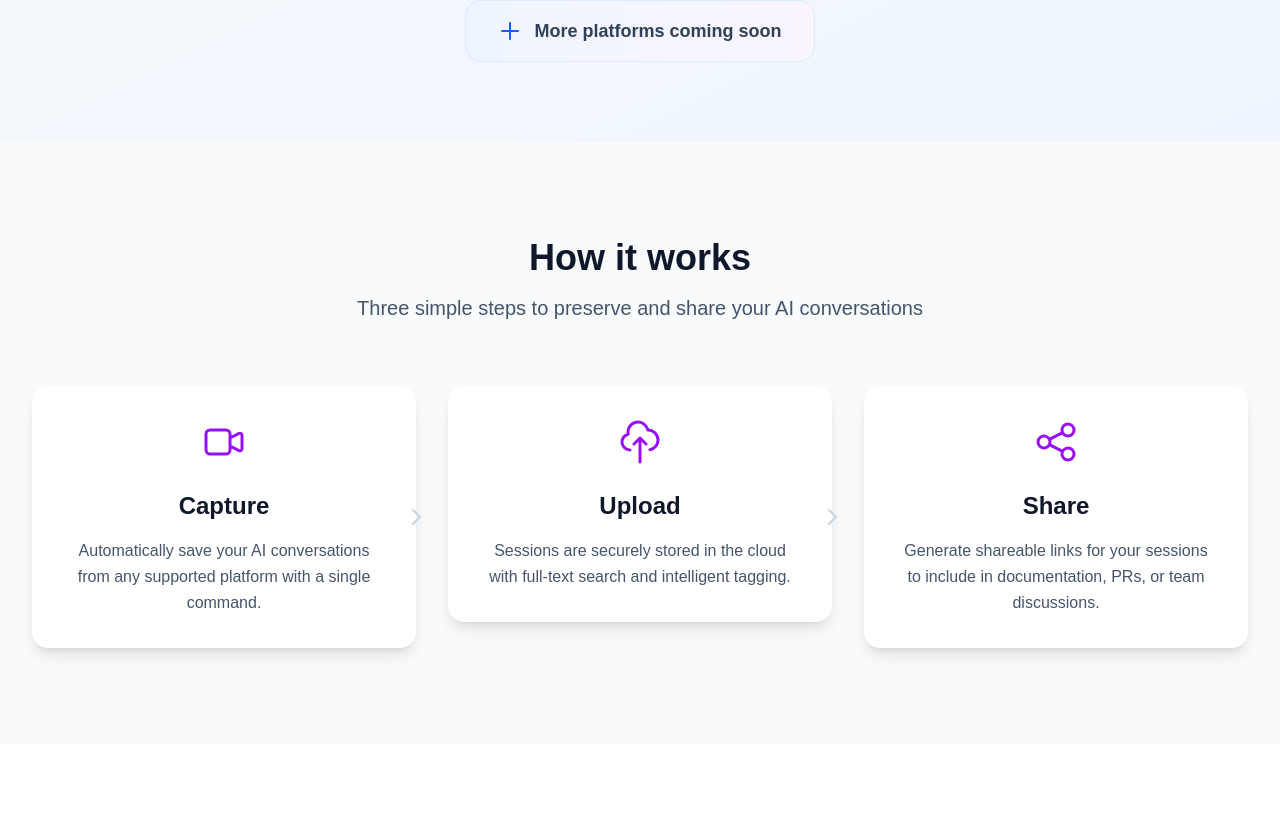
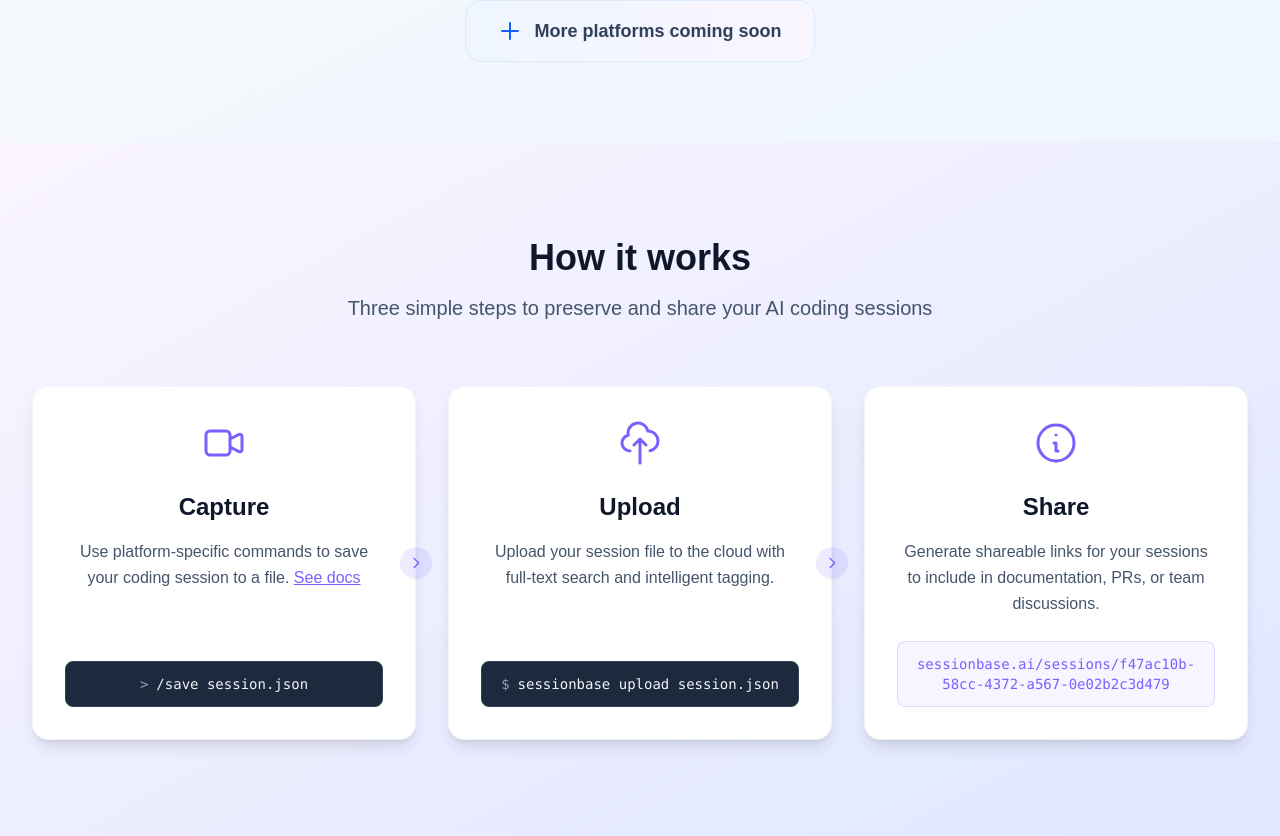
Before and after one commit to owenmccadden/sessionbase-frontend, a Next.js app: page / in a window 1280 px wide. Shown: the part 1351-2187 px from the top of the page. Before the commit the page ends 2095 px from the top, so only its background shows below. Built offline with nearby package versions, Linux system fonts and the light colour scheme; no server answers.

Commit message:
Cleanup the howItWorks component

```diff
--- a/src/components/HowItWorks.js
+++ b/src/components/HowItWorks.js
@@ -2,7 +2,9 @@ export default function HowItWorks() {
   const steps = [
     {
       title: "Capture",
-      description: "Automatically save your AI conversations from any supported platform with a single command.",
+      description: "Use platform-specific commands to save your coding session to a file.",
+      command: "/save session.json",
+      docsLink: "https://docs.sessionbase.ai",
       icon: (
         <svg className="w-12 h-12" fill="none" stroke="currentColor" viewBox="0 0 24 24">
           <path
@@ -16,7 +18,8 @@ export default function HowItWorks() {
     },
     {
       title: "Upload",
-      description: "Sessions are securely stored in the cloud with full-text search and intelligent tagging.",
+      description: "Upload your session file to the cloud with full-text search and intelligent tagging.",
+      command: "sessionbase upload session.json",
       icon: (
         <svg className="w-12 h-12" fill="none" stroke="currentColor" viewBox="0 0 24 24">
           <path
@@ -31,13 +34,14 @@ export default function HowItWorks() {
     {
       title: "Share",
       description: "Generate shareable links for your sessions to include in documentation, PRs, or team discussions.",
+      shareUrl: "sessionbase.ai/sessions/f47ac10b-58cc-4372-a567-0e02b2c3d479",
       icon: (
         <svg className="w-12 h-12" fill="none" stroke="currentColor" viewBox="0 0 24 24">
           <path
             strokeLinecap="round"
             strokeLinejoin="round"
             strokeWidth={1.5}
-            d="M8.684 13.342C8.886 12.938 9 12.482 9 12c0-.482-.114-.938-.316-1.342m0 2.684a3 3 0 110-2.684m0 2.684l6.632 3.316m-6.632-6l6.632-3.316m0 0a3 3 0 105.367-2.684 3 3 0 00-5.367 2.684zm0 9.316a3 3 0 105.367 2.684 3 3 0 00-5.367-2.684z"
+            d="M13 16h-1v-4h-1m1-4h.01M21 12a9 9 0 11-18 0 9 9 0 0118 0z"
           />
         </svg>
       ),
@@ -45,28 +49,63 @@ export default function HowItWorks() {
   ];
 
   return (
-    <section className="py-24 bg-slate-50">
+    <section className="py-24 bg-gradient-to-br from-purple-50 to-indigo-100">
       <div className="max-w-7xl mx-auto px-4 sm:px-6 lg:px-8">
         <div className="text-center mb-16">
           <h2 className="text-4xl font-semibold text-slate-900 mb-4">How it works</h2>
           <p className="text-xl text-slate-600 max-w-2xl mx-auto">
-            Three simple steps to preserve and share your AI conversations
+            Three simple steps to preserve and share your AI coding sessions
           </p>
         </div>
 
-        <div className="grid md:grid-cols-3 gap-8">
+        <div className="grid md:grid-cols-3 gap-8 md:items-stretch">
           {steps.map((step, index) => (
-            <div key={step.title} className="text-center relative">
-              <div className="bg-white rounded-2xl p-8 shadow-lg hover:shadow-xl transition-shadow">
-                <div className="text-purple-600 mb-6 flex justify-center">{step.icon}</div>
+            <div key={step.title} className="text-center relative flex">
+              <div className="bg-white rounded-2xl p-8 shadow-lg hover:shadow-xl transition-all duration-300 border border-slate-100 group flex flex-col flex-1">
+                <div className="mb-6 flex justify-center group-hover:scale-110 transition-transform duration-300" style={{color: '#7B5FFF'}}>{step.icon}</div>
                 <h3 className="text-2xl font-semibold text-slate-900 mb-4">{step.title}</h3>
-                <p className="text-slate-600 leading-relaxed">{step.description}</p>
+                <p className="text-slate-600 leading-relaxed mb-6 flex-1">
+                  {step.description}
+                  {step.docsLink && (
+                    <>
+                      {' '}
+                      <a
+                        href={step.docsLink}
+                        target="_blank"
+                        rel="noopener noreferrer"
+                        className="underline hover:opacity-80"
+                        style={{color: '#7B5FFF'}}
+                      >
+                        See docs
+                      </a>
+                    </>
+                  )}
+                </p>
+                <div className="mt-auto">
+                  {step.command && (
+                    <div className="bg-slate-800 border border-slate-700 rounded-lg p-3">
+                      <code className="text-slate-100 text-sm block" style={{fontFamily: 'SF Mono, Monaco, Inconsolata, "Roboto Mono", Consolas, "Courier New", monospace'}}>
+                        <span className="text-slate-400 mr-2">{step.command.startsWith('/') ? '>' : '$'}</span>
+                        {step.command}
+                      </code>
+                    </div>
+                  )}
+                  {step.shareUrl && (
+                    <div className="rounded-lg p-3" style={{backgroundColor: '#7B5FFF10', borderColor: '#7B5FFF30', borderWidth: '1px'}}>
+                      <code className="text-sm block" style={{fontFamily: 'SF Mono, Monaco, Inconsolata, "Roboto Mono", Consolas, "Courier New", monospace', color: '#7B5FFF'}}>
+                        {step.shareUrl}
+                      </code>
+                    </div>
+                  )}
+                </div>
               </div>
               {index < steps.length - 1 && (
                 <div className="hidden md:block absolute top-1/2 right-0 transform translate-x-1/2 -translate-y-1/2">
-                  <svg className="w-6 h-6 text-slate-300" fill="none" stroke="currentColor" viewBox="0 0 24 24">
-                    <path strokeLinecap="round" strokeLinejoin="round" strokeWidth={2} d="M9 5l7 7-7 7" />
-                  </svg>
+                  <div className="rounded-full p-2" style={{backgroundColor: '#7B5FFF20'}}>
+                    <svg className="w-4 h-4" fill="none" stroke="currentColor" viewBox="0 0 24 24" style={{color: '#7B5FFF'}}>
+                      <path strokeLinecap="round" strokeLinejoin="round" strokeWidth={2} d="M9 5l7 7-7 7" />
+                    </svg>
+                  </div>
                 </div>
               )}
             </div>
```
